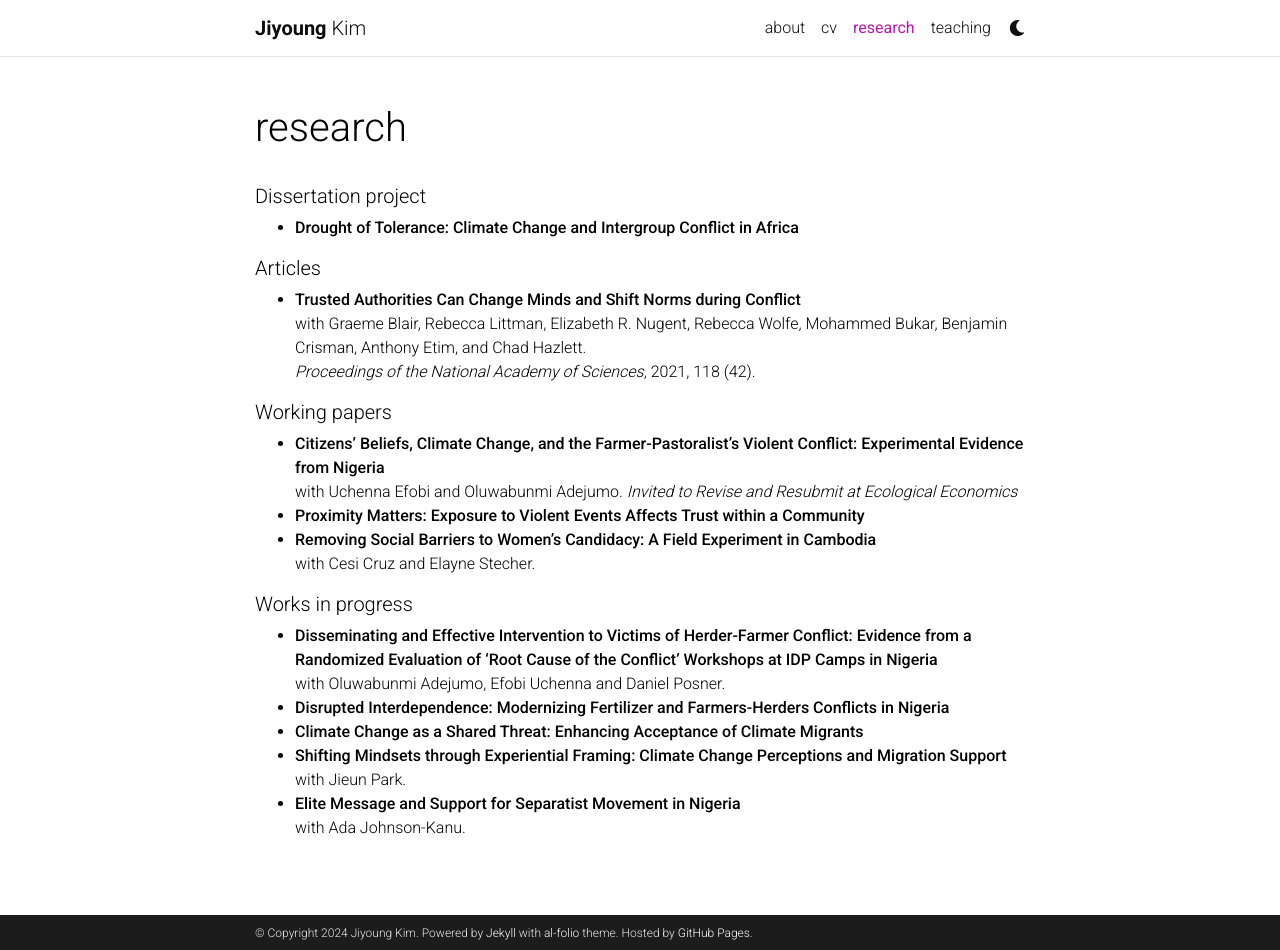
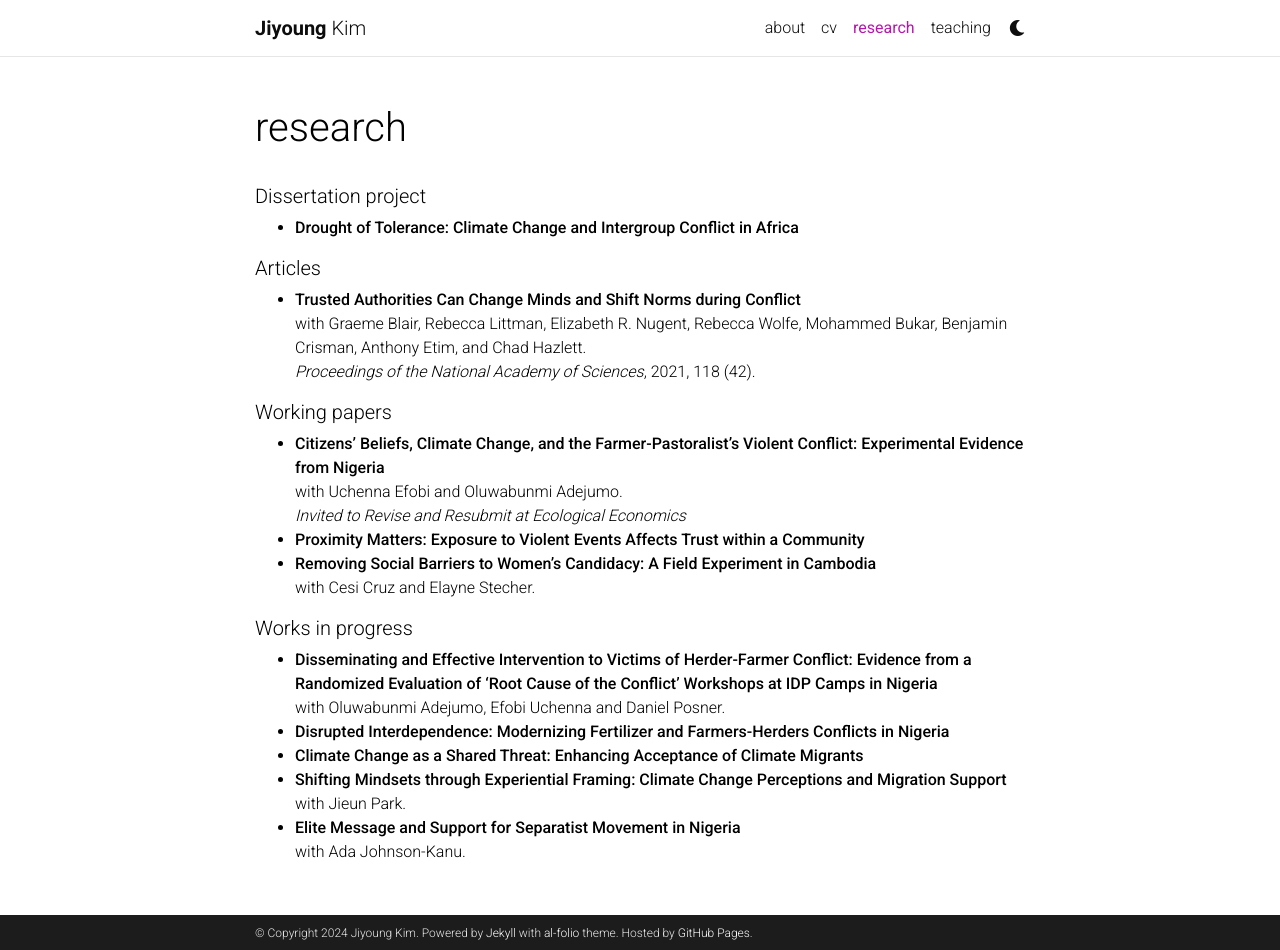
Before and after one commit to jiyoungestherkim/jiyoungestherkim.github.io, a Jekyll site: the page built from _pages/research.md, in a window 1280 px wide and 950 px high. Built offline with Jekyll 4.4.1, drawn with Linux system fonts in a browser that asks for light colours; comment, search, counter and statistics services are not loaded; a style sheet for code colours, icons or effects is not loaded.

```diff
--- a/_pages/research.md
+++ b/_pages/research.md
@@ -17,7 +17,7 @@ nav_order: 3
 
 
 ##### Working papers
-- **Citizens’ Beliefs, Climate Change, and the Farmer-Pastoralist’s Violent Conflict: Experimental Evidence from Nigeria** <br> with Uchenna Efobi and Oluwabunmi Adejumo. *Invited to Revise and Resubmit at Ecological Economics*
+- **Citizens’ Beliefs, Climate Change, and the Farmer-Pastoralist’s Violent Conflict: Experimental Evidence from Nigeria** <br> with Uchenna Efobi and Oluwabunmi Adejumo. <br> *Invited to Revise and Resubmit at Ecological Economics*
 - **Proximity Matters: Exposure to Violent Events Affects Trust within a Community**
 - **Removing Social Barriers to Women's Candidacy: A Field Experiment in Cambodia** <br> with Cesi Cruz and Elayne Stecher.
 
```
